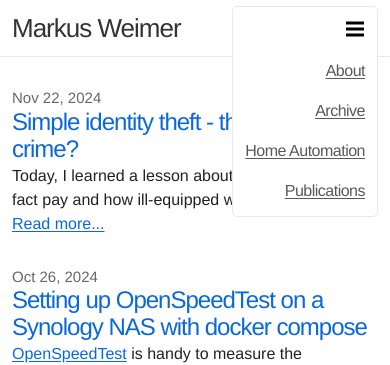
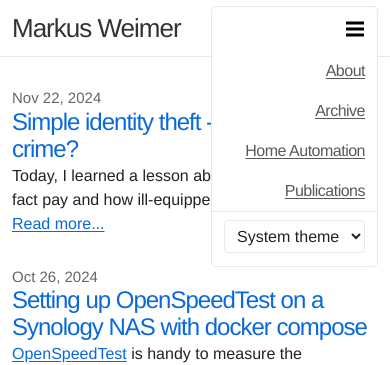
Before and after one commit to markusweimer/markusweimer.github.io, a Jekyll site: the page built from index.html, in a window 390 px wide. Shown: the top 365 px of the page. Built offline with Jekyll 4.4.1, drawn with Linux system fonts in a browser that asks for light colours.

Commit message:
Add user-selectable color themes
Follow the system color preference by default and provide persisted dark and light overrides with accessible navigation controls and syntax colors.

Co-authored-by: Copilot App <223556219+Copilot@users.noreply.github.com>

```diff
--- a/_includes/head.html
+++ b/_includes/head.html
@@ -6,9 +6,20 @@
     {% endif %}
     <meta charset="utf-8">
     <meta name="viewport" content="width=device-width, initial-scale=1">
+    <script>
+      try {
+        const theme = localStorage.getItem("color-theme");
+        if (theme === "dark" || theme === "light") {
+          document.documentElement.dataset.theme = theme;
+        }
+      } catch (error) {
+        console.warn("Unable to restore the saved color theme.", error);
+      }
+    </script>
     {% seo %}
     <link rel="alternate" type="application/rss+xml" title="{{ site.title | escape }}" href="{{ "/feed.xml" | absolute_url }}">
     <link rel="icon" href="{{ "/favicon.ico" | relative_url }}" sizes="any">
     <link rel="stylesheet" href="{{ "/css/main.css" | relative_url }}?v={{ asset_version }}">
     <script src="{{ "/js/navigation.js" | relative_url }}?v={{ asset_version }}" defer></script>
+    <script src="{{ "/js/theme.js" | relative_url }}?v={{ asset_version }}" defer></script>
 </head>
--- a/_includes/header.html
+++ b/_includes/header.html
@@ -14,6 +14,14 @@
             <a class="page-link" href="{{ nav_page.url | relative_url }}"{% if page.url == nav_page.url %} aria-current="page"{% endif %}>{{ nav_page.title }}</a>
           {% endif %}
         {% endfor %}
+        <div class="theme-picker">
+          <label class="visually-hidden" for="theme-select">Color theme</label>
+          <select id="theme-select" class="theme-select">
+            <option value="system">System theme</option>
+            <option value="dark">Dark theme</option>
+            <option value="light">Light theme</option>
+          </select>
+        </div>
       </div>
     </nav>
   </div>
--- a/css/main.css
+++ b/css/main.css
@@ -2,18 +2,42 @@
 /* ----------------------------------------------------------*/
 
 :root {
-  --color-background: #fdfdfd;
-  --color-surface: #fff;
-  --color-text: #222;
-  --color-heading: #333;
-  --color-muted: #666;
-  --color-border: #e8e8e8;
-  --color-link: #0969da;
-  --color-link-visited: #205caa;
+  color-scheme: light dark;
+  --color-background: light-dark(#fdfdfd, #0d1117);
+  --color-surface: light-dark(#fff, #161b22);
+  --color-text: light-dark(#222, #e6edf3);
+  --color-heading: light-dark(#333, #f0f6fc);
+  --color-muted: light-dark(#666, #9da7b3);
+  --color-border: light-dark(#e8e8e8, #30363d);
+  --color-link: light-dark(#0969da, #58a6ff);
+  --color-link-hover: light-dark(#000, #fff);
+  --color-link-visited: light-dark(#205caa, #bc8cff);
+  --color-nav: light-dark(#595959, #b1bac4);
+  --color-code-background: light-dark(#eef, #1f2430);
+  --color-code-border: light-dark(#d5d5e9, #444c56);
+  --syntax-comment: light-dark(#77776b, #9da7b3);
+  --syntax-error: light-dark(#a61717, #ff7b72);
+  --syntax-error-background: light-dark(#e3d2d2, #4b2020);
+  --syntax-deleted-background: light-dark(#fdd, #5d1f1f);
+  --syntax-deleted-strong-background: light-dark(#faa, #7d2b2b);
+  --syntax-inserted-background: light-dark(#dfd, #1b4721);
+  --syntax-inserted-strong-background: light-dark(#afa, #246b2e);
+  --syntax-muted: light-dark(#666, #adbac7);
+  --syntax-type: light-dark(#445588, #a5d6ff);
+  --syntax-number: light-dark(#007474, #79c0ff);
+  --syntax-string: light-dark(#c01347, #a5d6ff);
+  --syntax-attribute: light-dark(#007474, #7ee787);
+  --syntax-builtin: light-dark(#007aa3, #d2a8ff);
+  --syntax-function: light-dark(#900, #d2a8ff);
+  --syntax-tag: light-dark(#000080, #7ee787);
+  --syntax-symbol: light-dark(#900073, #ffa657);
   --content-width: 800px;
   --page-padding: 30px;
   --space-page: 30px;
 }
+
+:root[data-theme="light"] { color-scheme: light; }
+:root[data-theme="dark"] { color-scheme: dark; }
 
 *,
 *::before,
@@ -37,7 +61,7 @@ body {
 h1, h2, h3, h4, h5, h6 { font-size: 100%; font-weight: 400; }
 
 a         { color: var(--color-link); text-decoration: underline; text-underline-offset: .15em; }
-a:hover   { color: #000; text-decoration: underline; }
+a:hover   { color: var(--color-link-hover); text-decoration: underline; }
 a:visited { color: var(--color-link-visited); }
 
 :focus-visible {
@@ -128,13 +152,25 @@ a:visited { color: var(--color-link-visited); }
 }
 
 .site-nav .page-link {
-  color: #595959;
+  color: var(--color-nav);
   letter-spacing: -.5px;
 }
 
 .site-nav .page-link[aria-current="page"] {
-  color: #222;
+  color: var(--color-text);
   font-weight: 600;
+}
+
+.theme-picker { line-height: 1; }
+
+.theme-select {
+  max-width: 9rem;
+  padding: 6px 8px;
+  color: var(--color-text);
+  font: inherit;
+  background-color: var(--color-surface);
+  border: 1px solid var(--color-border);
+  border-radius: 4px;
 }
 
 /* Site footer */
@@ -232,7 +268,7 @@ a:visited { color: var(--color-link-visited); }
 }
 
 .archive-posts time {
-  color: #727272;
+  color: var(--color-muted);
   flex: 0 0 4.5em;
 }
 
@@ -291,7 +327,7 @@ a:visited { color: var(--color-link-visited); }
 }
 
 .post-content blockquote {
-  border-left: 4px solid #e8e8e8;
+  border-left: 4px solid var(--color-border);
   padding-left: 20px;
   font-size: 18px;
   opacity: .6;
@@ -305,8 +341,8 @@ a:visited { color: var(--color-link-visited); }
 
 .post pre,
 .post code {
-  border: 1px solid #d5d5e9;
-  background-color: #eef;
+  border: 1px solid var(--color-code-border);
+  background-color: var(--color-code-background);
   padding: 8px 12px;
   border-radius: 3px;
   font-size: 15px;
@@ -337,66 +373,66 @@ a:visited { color: var(--color-link-visited); }
 /* Syntax highlighting styles */
 /* ----------------------------------------------------------*/
 
-.highlight  { background: #ffffff; }
-.highlight .c { color: #999988; font-style: italic } /* Comment */
-.highlight .err { color: #a61717; background-color: #e3d2d2 } /* Error */
+.highlight  { background: var(--color-code-background); }
+.highlight .c { color: var(--syntax-comment); font-style: italic } /* Comment */
+.highlight .err { color: var(--syntax-error); background-color: var(--syntax-error-background) } /* Error */
 .highlight .k { font-weight: bold } /* Keyword */
 .highlight .o { font-weight: bold } /* Operator */
-.highlight .cm { color: #999988; font-style: italic } /* Comment.Multiline */
-.highlight .cp { color: #999999; font-weight: bold } /* Comment.Preproc */
-.highlight .c1 { color: #999988; font-style: italic } /* Comment.Single */
-.highlight .cs { color: #999999; font-weight: bold; font-style: italic } /* Comment.Special */
-.highlight .gd { color: #000000; background-color: #ffdddd } /* Generic.Deleted */
-.highlight .gd .x { color: #000000; background-color: #ffaaaa } /* Generic.Deleted.Specific */
+.highlight .cm { color: var(--syntax-comment); font-style: italic } /* Comment.Multiline */
+.highlight .cp { color: var(--syntax-comment); font-weight: bold } /* Comment.Preproc */
+.highlight .c1 { color: var(--syntax-comment); font-style: italic } /* Comment.Single */
+.highlight .cs { color: var(--syntax-comment); font-weight: bold; font-style: italic } /* Comment.Special */
+.highlight .gd { color: var(--color-text); background-color: var(--syntax-deleted-background) } /* Generic.Deleted */
+.highlight .gd .x { color: var(--color-text); background-color: var(--syntax-deleted-strong-background) } /* Generic.Deleted.Specific */
 .highlight .ge { font-style: italic } /* Generic.Emph */
-.highlight .gr { color: #aa0000 } /* Generic.Error */
-.highlight .gh { color: #999999 } /* Generic.Heading */
-.highlight .gi { color: #000000; background-color: #ddffdd } /* Generic.Inserted */
-.highlight .gi .x { color: #000000; background-color: #aaffaa } /* Generic.Inserted.Specific */
-.highlight .go { color: #888888 } /* Generic.Output */
-.highlight .gp { color: #555555 } /* Generic.Prompt */
+.highlight .gr { color: var(--syntax-error) } /* Generic.Error */
+.highlight .gh { color: var(--syntax-comment) } /* Generic.Heading */
+.highlight .gi { color: var(--color-text); background-color: var(--syntax-inserted-background) } /* Generic.Inserted */
+.highlight .gi .x { color: var(--color-text); background-color: var(--syntax-inserted-strong-background) } /* Generic.Inserted.Specific */
+.highlight .go { color: var(--syntax-muted) } /* Generic.Output */
+.highlight .gp { color: var(--syntax-muted) } /* Generic.Prompt */
 .highlight .gs { font-weight: bold } /* Generic.Strong */
-.highlight .gu { color: #aaaaaa } /* Generic.Subheading */
-.highlight .gt { color: #aa0000 } /* Generic.Traceback */
+.highlight .gu { color: var(--syntax-comment) } /* Generic.Subheading */
+.highlight .gt { color: var(--syntax-error) } /* Generic.Traceback */
 .highlight .kc { font-weight: bold } /* Keyword.Constant */
 .highlight .kd { font-weight: bold } /* Keyword.Declaration */
 .highlight .kp { font-weight: bold } /* Keyword.Pseudo */
 .highlight .kr { font-weight: bold } /* Keyword.Reserved */
-.highlight .kt { color: #445588; font-weight: bold } /* Keyword.Type */
-.highlight .m { color: #009999 } /* Literal.Number */
-.highlight .s { color: #d14 } /* Literal.String */
-.highlight .na { color: #008080 } /* Name.Attribute */
-.highlight .nb { color: #0086B3 } /* Name.Builtin */
-.highlight .nc { color: #445588; font-weight: bold } /* Name.Class */
-.highlight .no { color: #008080 } /* Name.Constant */
-.highlight .ni { color: #800080 } /* Name.Entity */
-.highlight .ne { color: #990000; font-weight: bold } /* Name.Exception */
-.highlight .nf { color: #990000; font-weight: bold } /* Name.Function */
-.highlight .nn { color: #555555 } /* Name.Namespace */
-.highlight .nt { color: #000080 } /* Name.Tag */
-.highlight .nv { color: #008080 } /* Name.Variable */
+.highlight .kt { color: var(--syntax-type); font-weight: bold } /* Keyword.Type */
+.highlight .m { color: var(--syntax-number) } /* Literal.Number */
+.highlight .s { color: var(--syntax-string) } /* Literal.String */
+.highlight .na { color: var(--syntax-attribute) } /* Name.Attribute */
+.highlight .nb { color: var(--syntax-builtin) } /* Name.Builtin */
+.highlight .nc { color: var(--syntax-type); font-weight: bold } /* Name.Class */
+.highlight .no { color: var(--syntax-number) } /* Name.Constant */
+.highlight .ni { color: var(--syntax-symbol) } /* Name.Entity */
+.highlight .ne { color: var(--syntax-function); font-weight: bold } /* Name.Exception */
+.highlight .nf { color: var(--syntax-function); font-weight: bold } /* Name.Function */
+.highlight .nn { color: var(--syntax-muted) } /* Name.Namespace */
+.highlight .nt { color: var(--syntax-tag) } /* Name.Tag */
+.highlight .nv { color: var(--syntax-attribute) } /* Name.Variable */
 .highlight .ow { font-weight: bold } /* Operator.Word */
-.highlight .w { color: #bbbbbb } /* Text.Whitespace */
-.highlight .mf { color: #009999 } /* Literal.Number.Float */
-.highlight .mh { color: #009999 } /* Literal.Number.Hex */
-.highlight .mi { color: #009999 } /* Literal.Number.Integer */
-.highlight .mo { color: #009999 } /* Literal.Number.Oct */
-.highlight .sb { color: #d14 } /* Literal.String.Backtick */
-.highlight .sc { color: #d14 } /* Literal.String.Char */
-.highlight .sd { color: #d14 } /* Literal.String.Doc */
-.highlight .s2 { color: #d14 } /* Literal.String.Double */
-.highlight .se { color: #d14 } /* Literal.String.Escape */
-.highlight .sh { color: #d14 } /* Literal.String.Heredoc */
-.highlight .si { color: #d14 } /* Literal.String.Interpol */
-.highlight .sx { color: #d14 } /* Literal.String.Other */
-.highlight .sr { color: #009926 } /* Literal.String.Regex */
-.highlight .s1 { color: #d14 } /* Literal.String.Single */
-.highlight .ss { color: #990073 } /* Literal.String.Symbol */
-.highlight .bp { color: #999999 } /* Name.Builtin.Pseudo */
-.highlight .vc { color: #008080 } /* Name.Variable.Class */
-.highlight .vg { color: #008080 } /* Name.Variable.Global */
-.highlight .vi { color: #008080 } /* Name.Variable.Instance */
-.highlight .il { color: #009999 } /* Literal.Number.Integer.Long */
+.highlight .w { color: var(--syntax-comment) } /* Text.Whitespace */
+.highlight .mf { color: var(--syntax-number) } /* Literal.Number.Float */
+.highlight .mh { color: var(--syntax-number) } /* Literal.Number.Hex */
+.highlight .mi { color: var(--syntax-number) } /* Literal.Number.Integer */
+.highlight .mo { color: var(--syntax-number) } /* Literal.Number.Oct */
+.highlight .sb { color: var(--syntax-string) } /* Literal.String.Backtick */
+.highlight .sc { color: var(--syntax-string) } /* Literal.String.Char */
+.highlight .sd { color: var(--syntax-string) } /* Literal.String.Doc */
+.highlight .s2 { color: var(--syntax-string) } /* Literal.String.Double */
+.highlight .se { color: var(--syntax-string) } /* Literal.String.Escape */
+.highlight .sh { color: var(--syntax-string) } /* Literal.String.Heredoc */
+.highlight .si { color: var(--syntax-string) } /* Literal.String.Interpol */
+.highlight .sx { color: var(--syntax-string) } /* Literal.String.Other */
+.highlight .sr { color: var(--syntax-attribute) } /* Literal.String.Regex */
+.highlight .s1 { color: var(--syntax-string) } /* Literal.String.Single */
+.highlight .ss { color: var(--syntax-symbol) } /* Literal.String.Symbol */
+.highlight .bp { color: var(--syntax-comment) } /* Name.Builtin.Pseudo */
+.highlight .vc { color: var(--syntax-attribute) } /* Name.Variable.Class */
+.highlight .vg { color: var(--syntax-attribute) } /* Name.Variable.Global */
+.highlight .vi { color: var(--syntax-attribute) } /* Name.Variable.Instance */
+.highlight .il { color: var(--syntax-number) } /* Literal.Number.Integer.Long */
 
 
 /* media queries */
@@ -413,7 +449,7 @@ a:visited { color: var(--color-link-visited); }
 
 }
 
-@media screen and (max-width: 600px) {
+@media screen and (max-width: 700px) {
 
   :root { --page-padding: 12px; }
 
@@ -431,7 +467,7 @@ a:visited { color: var(--color-link-visited); }
     display: flex;
     align-items: center;
     justify-content: center;
-    color: #505050;
+    color: var(--color-nav);
     background: transparent;
     border: 0;
     width: 44px;
@@ -457,6 +493,16 @@ a:visited { color: var(--color-link-visited); }
     margin: 0;
   }
 
+  .theme-picker {
+    padding: 8px 12px;
+    border-top: 1px solid var(--color-border);
+  }
+
+  .theme-select {
+    width: 100%;
+    max-width: none;
+  }
+
   .post-content h2 { font-size: 28px; }
   .post-content h3 { font-size: 22px; }
   .post-content h4 { font-size: 18px; }
--- /dev/null
+++ b/js/theme.js
@@ -0,0 +1,37 @@
+const themeSelect = document.querySelector("#theme-select");
+const supportedThemes = new Set(["system", "dark", "light"]);
+
+if (themeSelect) {
+  let selectedTheme = "system";
+
+  try {
+    const savedTheme = localStorage.getItem("color-theme");
+    if (savedTheme && supportedThemes.has(savedTheme)) {
+      selectedTheme = savedTheme;
+    }
+  } catch (error) {
+    console.warn("Unable to read the saved color theme.", error);
+  }
+
+  const applyTheme = (theme) => {
+    if (theme === "system") {
+      document.documentElement.removeAttribute("data-theme");
+    } else {
+      document.documentElement.dataset.theme = theme;
+    }
+  };
+
+  themeSelect.value = selectedTheme;
+  applyTheme(selectedTheme);
+
+  themeSelect.addEventListener("change", () => {
+    const theme = supportedThemes.has(themeSelect.value) ? themeSelect.value : "system";
+    applyTheme(theme);
+
+    try {
+      localStorage.setItem("color-theme", theme);
+    } catch (error) {
+      console.warn("Unable to save the color theme.", error);
+    }
+  });
+}
```
